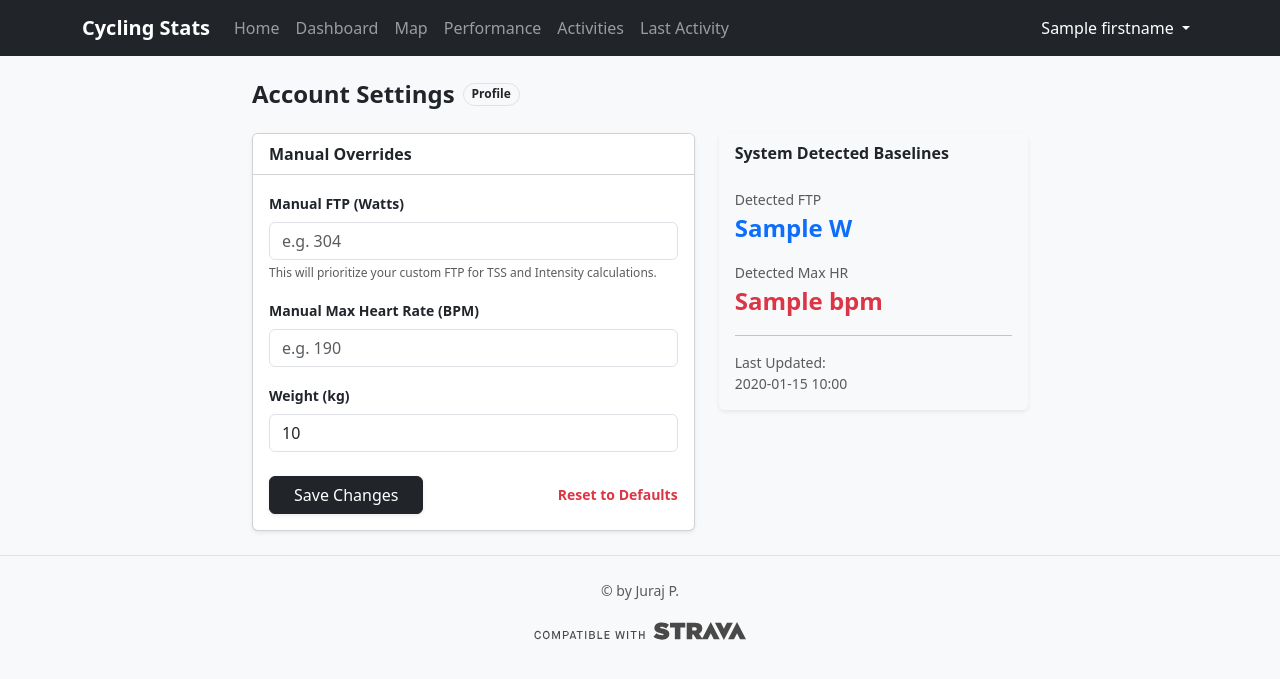
After one commit to jpanek/cyclingdatahub, a Flask app: page /settings in a window 1280 px wide. The commit adds this page. Shown: the top 679 px of the page. Run offline with Flask 3, Linux system fonts and the light colour scheme; the visitor is signed in with stand-in values (Sample User, id 1); a database or web service that is not in the repository returns one stand-in record (values such as "Sample title"); some libraries are stand-ins or nearby versions.

Commit message:
added manual fpt,weight hr

```diff
--- a/core/database.py
+++ b/core/database.py
@@ -288,6 +288,37 @@ def save_db_activity_stream(conn, activity_id, streams_dict):
         cur.execute(sql, params)
     conn.commit()
 
+# core/database.py
+
+def update_user_manual_settings(athlete_id, ftp=None, max_hr=None, weight=None, clear_manual=False):
+    """
+    Updates or clears manual settings.
+    If clear_manual is True, it sets manual overrides to NULL.
+    """
+    if clear_manual:
+        query = """
+            UPDATE users
+            SET manual_ftp = NULL,
+                manual_max_hr = NULL,
+                manual_ftp_updated_at = NULL,
+                updated_at = NOW()
+            WHERE athlete_id = %s
+        """
+        return run_query(query, (athlete_id,))
+
+    # Otherwise, update as normal
+    query = """
+        UPDATE users
+        SET manual_ftp = COALESCE(%s, manual_ftp),
+            manual_max_hr = COALESCE(%s, manual_max_hr),
+            weight = COALESCE(%s, weight),
+            manual_ftp_updated_at = CASE WHEN %s IS NOT NULL THEN NOW() ELSE manual_ftp_updated_at END,
+            manual_max_hr_updated_at = CASE WHEN %s IS NOT NULL THEN NOW() ELSE manual_max_hr_updated_at END, -- Added this
+            updated_at = NOW()
+        WHERE athlete_id = %s
+    """
+    return run_query(query, (ftp, max_hr, weight, ftp, max_hr, athlete_id))
+
 
 def delete_db_user_data(athlete_id):
     """
--- a/core/queries.py
+++ b/core/queries.py
@@ -111,11 +111,13 @@ SELECT
     a.strava_id, a.name, a.type, a.start_date_local,
     a.distance / 1000.0 as distance_km,
     a.moving_time, a.total_elevation_gain, a.average_watts, a.average_heartrate,
+    a.average_speed, a.max_speed,
     s.time_series, s.watts_series, s.heartrate_series, s.cadence_series, s.velocity_series, s.latlng_series,
     an.peak_5s, an.peak_1m, an.peak_5m, an.peak_20m,
     an.peak_5s_hr, an.peak_1m_hr, an.peak_5m_hr, an.peak_20m_hr,
-    an.weighted_avg_power, an.ride_ftp, an.aerobic_decoupling,
+    an.weighted_avg_power, an.baseline_ftp, an.aerobic_decoupling,
     an.variability_index, an.efficiency_factor, an.intensity_score,
+    an.training_stress_score, -- Added this
     an.power_curve,
     a.map_polyline,
     s.altitude_series
@@ -189,7 +191,7 @@ SQL_CRAWLER_BACKLOG = """
 
 SQL_RAW_DATA = """
 SELECT
-    t.athlete_id,
+t.athlete_id,
     t.strava_id,
     t.start_date_local::date as date,
     t.name,
@@ -199,12 +201,16 @@ SELECT
     aa.weighted_avg_power as "NP",
     t.average_heartrate as "Avg HR",
     t.max_heartrate as "Max HR",
-    aa.intensity_score as "TSS",
+    aa.intensity_score as "IF",
+    aa.training_stress_score as "TSS",
+    aa.baseline_ftp as "FTP Used",
     aa.aerobic_decoupling as "Decp",
-    aa.efficiency_factor as "Efficiency factor",
+    aa.efficiency_factor as "EF",
     aa.power_curve as "Power Curve"
 FROM activities t
 LEFT JOIN activity_analytics aa ON aa.strava_id = t.strava_id
-WHERE t.start_date_local >= CURRENT_DATE - INTERVAL %s
+WHERE 0=0
+and t.athlete_id = %s
+and t.start_date_local >= CURRENT_DATE - INTERVAL %s
 ORDER BY t.start_date_local DESC
 """
--- a/routes/main.py
+++ b/routes/main.py
@@ -4,7 +4,7 @@ import csv, io
 import json
 from flask import (
     Blueprint, render_template, request, Response, jsonify,
-    session, current_app
+    session, current_app, flash, redirect, url_for
 )
 from datetime import datetime, timedelta
 from config import LOG_PATH
@@ -170,6 +170,38 @@ def show_logs():
 
     return render_template('logs.html', content=content, log_type=log_type)
 
+@main_bp.route('/settings', methods=['GET', 'POST'])
+@login_required
+def settings():
+    athlete_id = session.get('athlete_id')
+
+    # Handle the Reset/Clear action
+    if request.args.get('clear') == 'true':
+        from core.database import update_user_manual_settings
+        update_user_manual_settings(athlete_id, clear_manual=True)
+        flash("Manual overrides cleared. Reverting to system detection.", "info")
+        return redirect(url_for('main.settings'))
+
+    if request.method == 'POST':
+        # 1. Process the data
+        ftp = request.form.get('manual_ftp') or None
+        max_hr = request.form.get('manual_max_hr') or None
+        weight = request.form.get('weight') or None
+
+        from core.database import update_user_manual_settings
+        update_user_manual_settings(athlete_id, ftp=ftp, max_hr=max_hr, weight=weight)
+
+        # 2. Flash the message
+        flash("Settings updated successfully!", "success")
+
+        # 3. REDIRECT back to the same page.
+        return redirect(url_for('main.settings'))
+
+    # This part only runs on GET (initial load or after redirect)
+    user = run_query("SELECT * FROM users WHERE athlete_id = %s", (athlete_id,))[0]
+    return render_template('settings.html', user=user)
+
+
 @main_bp.route('/privacy')
 def privacy():
     return render_template('privacy.html')
@@ -177,8 +209,9 @@ def privacy():
 @main_bp.route('/dump')
 @login_required
 def dump():
+    athlete_id = session.get('athlete_id')
     days = request.args.get('days', default=7, type=int)
-    rows = run_query(SQL_RAW_DATA, (f'{days} days',))
+    rows = run_query(SQL_RAW_DATA, (athlete_id, f'{days} days'))
 
     if not rows:
         return render_template('dump.html', markdown_data="No data found.", days=days)
@@ -191,9 +224,9 @@ def dump():
 @main_bp.route('/dump-raw')
 @login_required
 def dump_raw():
-    # We can still support the ?days=X parameter
     days = request.args.get('days', default=7, type=int)
-    rows = run_query(SQL_RAW_DATA, (f'{days} days',))
+    athlete_id = session.get('athlete_id')
+    rows = run_query(SQL_RAW_DATA, (athlete_id, f'{days} days'))
 
     if not rows:
         return Response("No data found.", mimetype='text/plain')
--- a/templates/base.html
+++ b/templates/base.html
@@ -61,6 +61,17 @@
                                     <span class="text-muted">Streams:</span>
                                     <span class="fw-bold badge bg-success rounded-pill">{{ "{:,}".format(total_streams_count) }}</span>
                                 </div>
+                            </li>
+
+                            <li><hr class="dropdown-divider"></li>
+                            <li>
+                                <a class="dropdown-item d-flex align-items-center small" href="{{ url_for('main.settings') }}">
+                                    <svg xmlns="http://www.w3.org/2000/svg" width="16" height="16" fill="currentColor" class="bi bi-gear me-2" viewBox="0 0 16 16">
+                                        <path d="M8 4.754a3.246 3.246 0 1 0 0 6.492 3.246 3.246 0 0 0 0-6.492zM5.754 8a2.246 2.246 0 1 1 4.492 0 2.246 2.246 0 0 1-4.492 0z"/>
+                                        <path d="M9.796 1.343c-.527-1.79-3.065-1.79-3.592 0l-.094.319a.873.873 0 0 1-1.255.52l-.292-.16c-1.64-.892-3.433.902-2.54 2.541l.159.292a.873.873 0 0 1-.52 1.255l-.319.094c-1.79.527-1.79 3.065 0 3.592l.319.094a.873.873 0 0 1 .52 1.255l-.16.292c-.892 1.64.901 3.434 2.541 2.54l.292-.159a.873.873 0 0 1 1.255.52l.094.319c.527 1.79 3.065 1.79 3.592 0l.094-.319a.873.873 0 0 1 1.255-.52l.292.16c1.64.893 3.434-.902 2.54-2.541l-.159-.292a.873.873 0 0 1 .52-1.255l.319-.094c1.79-.527 1.79-3.065 0-3.592l-.319-.094a.873.873 0 0 1-.52-1.255l.16-.292c.893-1.64-.902-3.433-2.541-2.54l-.292.159a.873.873 0 0 1-1.255-.52l-.094-.319zm-2.633.283c.246-.835 1.428-.835 1.674 0l.094.319a1.873 1.873 0 0 0 2.693 1.115l.291-.16c.764-.415 1.6.42 1.184 1.185l-.159.292a1.873 1.873 0 0 0 1.116 2.692l.318.094c.835.246.835 1.428 0 1.674l-.319.094a1.873 1.873 0 0 0-1.115 2.693l.16.291c.415.764-.42 1.6-1.185 1.184l-.291-.159a1.873 1.873 0 0 0-2.693 1.116l-.094.318c-.246.835-1.428.835-1.674 0l-.094-.319a1.873 1.873 0 0 0-2.692-1.115l-.292.16c-.764.415-1.6-.42-1.184-1.185l.159-.291A1.873 1.873 0 0 0 1.945 8.93l-.319-.094c-.835-.246-.835-1.428 0-1.674l.319-.094A1.873 1.873 0 0 0 3.06 4.377l-.16-.292c-.415-.764.42-1.6 1.185-1.184l.292.159a1.873 1.873 0 0 0 2.692-1.115l.094-.319z"/>
+                                    </svg>
+                                    Settings
+                                </a>
                             </li>
 
                             <li><hr class="dropdown-divider"></li>
--- /dev/null
+++ b/templates/settings.html
@@ -0,0 +1,76 @@
+<!-- templates/settings.html -->
+
+{% extends "base.html" %}
+
+{% block content %}
+<div class="container-fluid mt-4" style="max-width: 800px;">
+
+    <div class="d-flex align-items-center gap-2 mb-4">
+        <h4 class="mb-0 fw-bold">Account Settings</h4>
+        <span class="badge rounded-pill bg-light text-dark border">Profile</span>
+    </div>
+
+    <div class="row">
+        <div class="col-md-7">
+            <div class="card shadow-sm mb-4">
+                <div class="card-header bg-white fw-bold">Manual Overrides</div>
+                <div class="card-body">
+                    <form method="POST">
+                        <div class="mb-3">
+                            <label class="form-label fw-semibold small">Manual FTP (Watts)</label>
+                            <input type="number" name="manual_ftp" class="form-control"
+                                   value="{{ user.manual_ftp or '' }}" placeholder="e.g. 304">
+                            <div class="form-text text-muted" style="font-size: 0.75rem;">
+                                This will prioritize your custom FTP for TSS and Intensity calculations.
+                            </div>
+                        </div>
+
+                        <div class="mb-3">
+                            <label class="form-label fw-semibold small">Manual Max Heart Rate (BPM)</label>
+                            <input type="number" name="manual_max_hr" class="form-control"
+                                   value="{{ user.manual_max_hr or '' }}" placeholder="e.g. 190">
+                        </div>
+
+                        <div class="mb-4">
+                            <label class="form-label fw-semibold small">Weight (kg)</label>
+                            <input type="number" step="0.1" name="weight" class="form-control"
+                                   value="{{ user.weight or '' }}" placeholder="e.g. 75.5">
+                        </div>
+
+                        <div class="d-flex justify-content-between align-items-center mt-4">
+                            <button type="submit" class="btn btn-dark shadow-sm px-4">Save Changes</button>
+
+                            <a href="{{ url_for('main.settings', clear='true') }}"
+                               class="text-danger small text-decoration-none fw-bold"
+                               onclick="return confirm('Reset manual overrides? Will revert to auto-detected peaks.')">
+                                <i class="bi bi-arrow-counterclockwise"></i> Reset to Defaults
+                            </a>
+                        </div>
+                    </form>
+                </div>
+            </div>
+        </div>
+
+        <div class="col-md-5">
+            <div class="card shadow-sm bg-light border-0">
+                <div class="card-header bg-transparent fw-bold border-0">System Detected Baselines</div>
+                <div class="card-body">
+                    <div class="mb-3">
+                        <label class="text-muted d-block small">Detected FTP</label>
+                        <span class="fs-4 fw-bold text-primary">{{ user.detected_ftp or '---' }} W</span>
+                    </div>
+                    <div class="mb-3">
+                        <label class="text-muted d-block small">Detected Max HR</label>
+                        <span class="fs-4 fw-bold text-danger">{{ user.detected_max_hr or '---' }} bpm</span>
+                    </div>
+                    <hr>
+                    <div class="text-muted small">
+                        <i class="bi bi-clock-history"></i> Last Updated:<br>
+                        {{ user.updated_at.strftime('%Y-%m-%d %H:%M') if user.updated_at else 'No sync data' }}
+                    </div>
+                </div>
+            </div>
+        </div>
+    </div>
+</div>
+{% endblock %}
```
Also changed, not shown: core/processor.py (+25 -29 lines), templates/activity_detail.html (+60 -30 lines).
